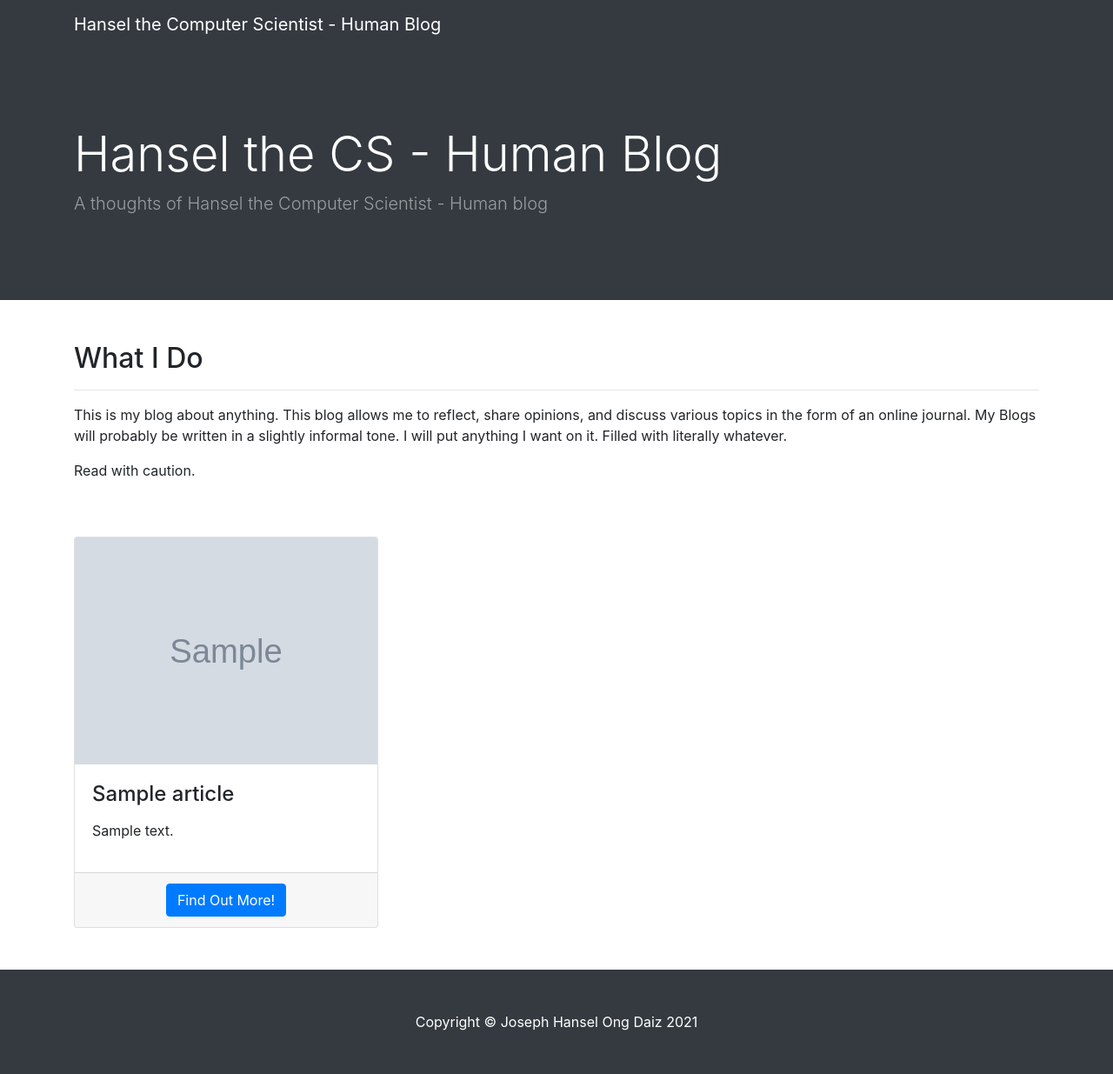
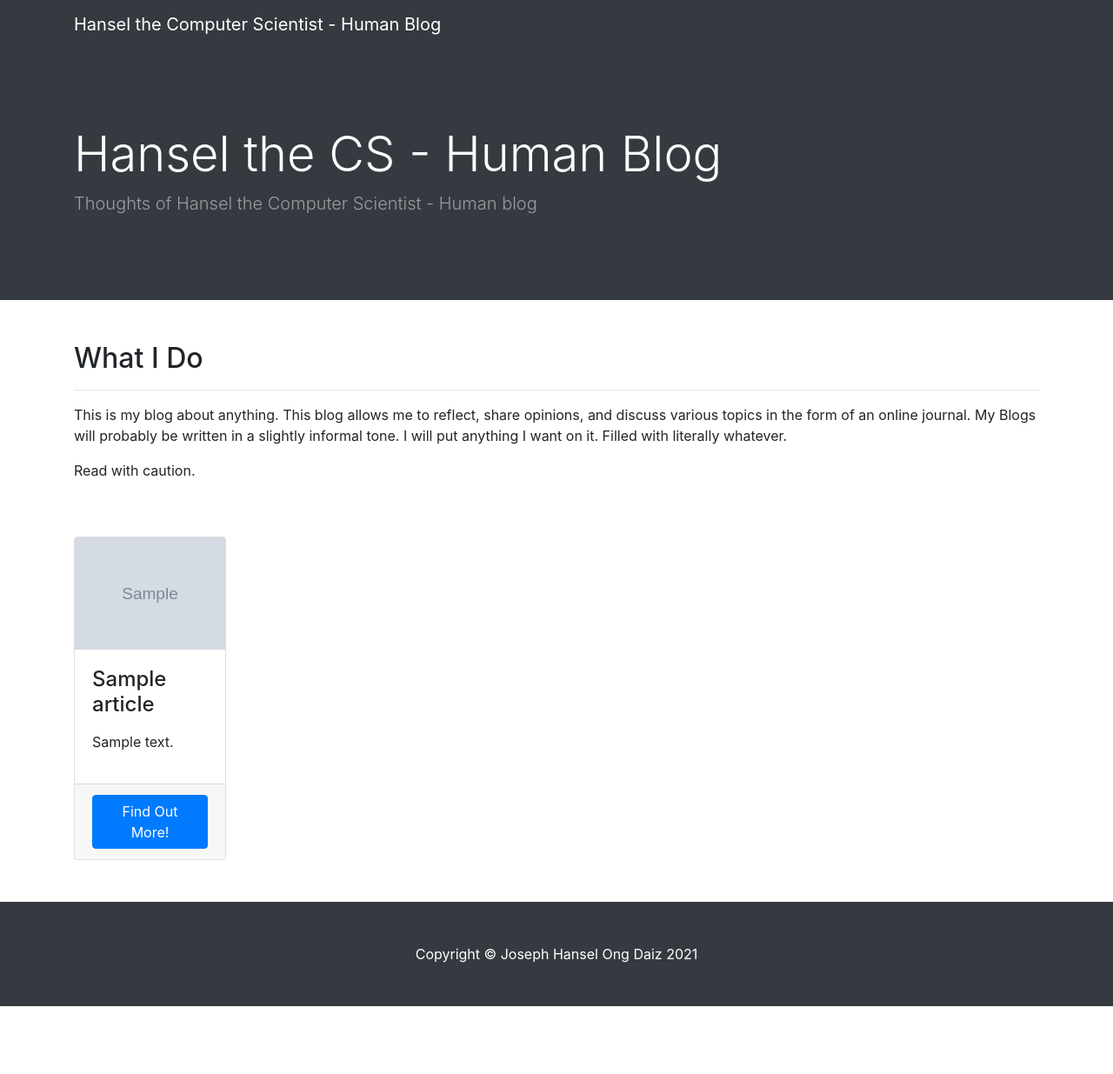
Before and after one commit to shieda4/HanselTheHumanBlog, a Django app: page / in a window 1280 px wide. Shown: the whole page at 87% size. After the commit the page ends 1157 px from the top, so only its background shows below. Run offline with Django 3.2, Linux system fonts and the light colour scheme; tables that the repository leaves empty hold one stand-in row (values such as "Sample post"); grey boxes marked "Sample" are stand-in pictures; some libraries are stand-ins or nearby versions.

Commit message:
Card Titles

```diff
--- a/templates/articles/listview.html
+++ b/templates/articles/listview.html
@@ -12,7 +12,7 @@
         <div class="row h-100 align-items-center">
             <div class="col-lg-12">
                 <h1 class="display-4 text-white mt-5 mb-2">Hansel the CS - Human Blog</h1>
-                <p class="lead mb-5 text-white-50">A thoughts of Hansel the Computer Scientist - Human blog</div>
+                <p class="lead mb-5 text-white-50">Thoughts of Hansel the Computer Scientist - Human blog</div>
         </div>
     </div>
 </header>
@@ -35,7 +35,7 @@
     <div class="row">
         {% for article in articles %}
         <div class="col-md-4 mb-5">
-            <div class="card h-100">
+            <div class="card h-100 w-50">
                 <img class="card-img-top" src="{{ article.image.url }}" alt="">
                 <div class="card-body">
                     <h4 class="card-title">{{ article.title }}</h4>
```
